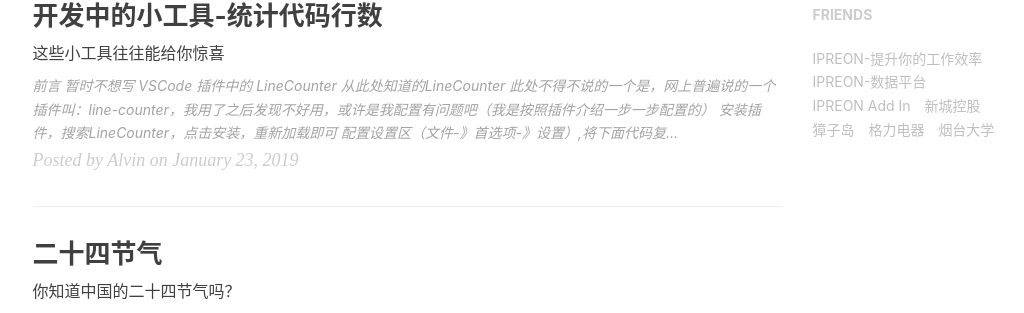
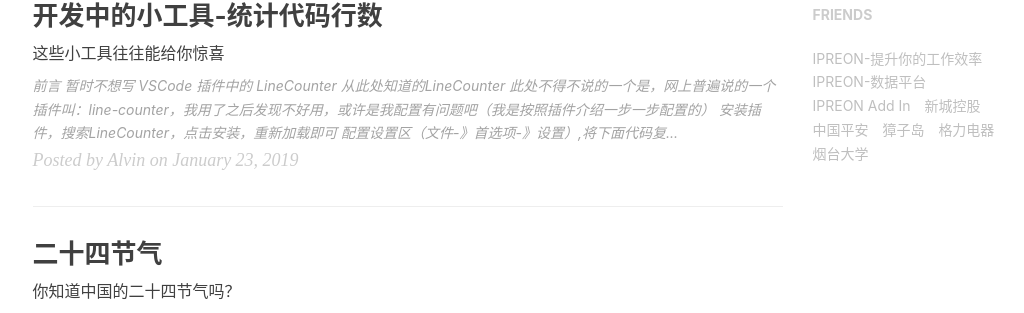
Before and after one commit to AlvinNiu/AlvinNiu.github.io, a Jekyll site: the page built from index.html, in a window 1280 px wide and 900 px high, scrolled down 1090 px. Shown: the part 139-452 px from the top of the window, without its empty margins (135-1159 px from the left). Built offline with Jekyll 4.4.1, drawn with Linux system fonts in a browser that asks for light colours; nearby versions of some CDN libraries; the list of posts is cut into pages by our own code; comment, search, counter and statistics services are not loaded.

Commit message:
更换公司

```diff
--- a/_config.yml
+++ b/_config.yml
@@ -112,6 +112,10 @@ friends: [
          title: "新城控股",
          href: "https://datahub.ipreon.com/viewer/2010013810/?year=2018&period=FY"
      },
+     {
+         title: "中国平安",
+         href: "https://datahub.ipreon.com/viewer/2010000252/?year=2018&period=FY"
+     },
  {
          title: "獐子岛",
          href: "https://datahub.ipreon.com/viewer/2010010615/?year=2018&period=FY"
```
